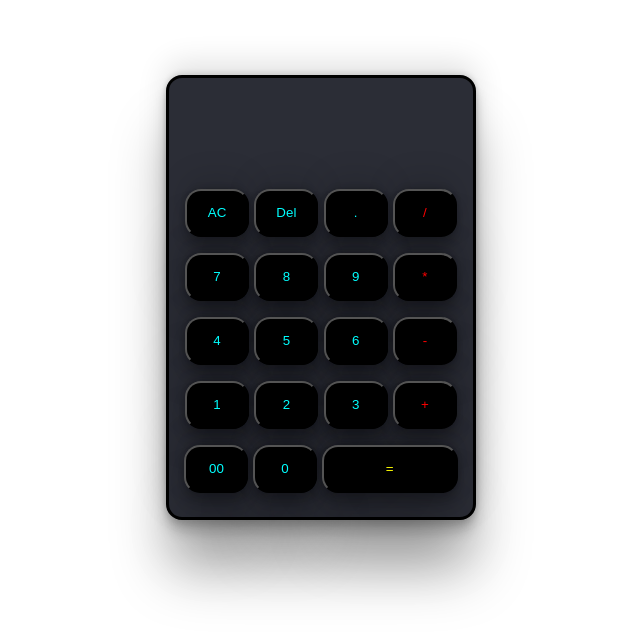
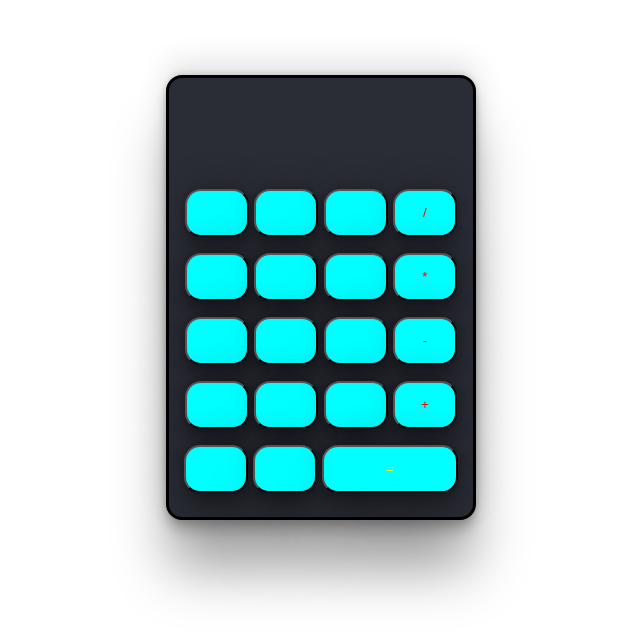
Before and after one commit to CoderSoumya007/VisualCalculator, a plain HTML site: page Calculator/index.html in a window 1280 px wide. Shown: the part 111-748 px from the top of the page, without its empty margins (319-959 px from the left). Drawn offline with Linux system fonts and the light colour scheme.

Commit message:
Update style.css
changed input color form black to cyan

```diff
--- a/Calculator/style.css
+++ b/Calculator/style.css
@@ -49,7 +49,7 @@ body{
     justify-content: space-evenly;
 }
 .row input{
-    background-color:black;
+    background-color:cyan;
     color: aqua;
     border-radius: 1rem;
     height: 3rem;
```
